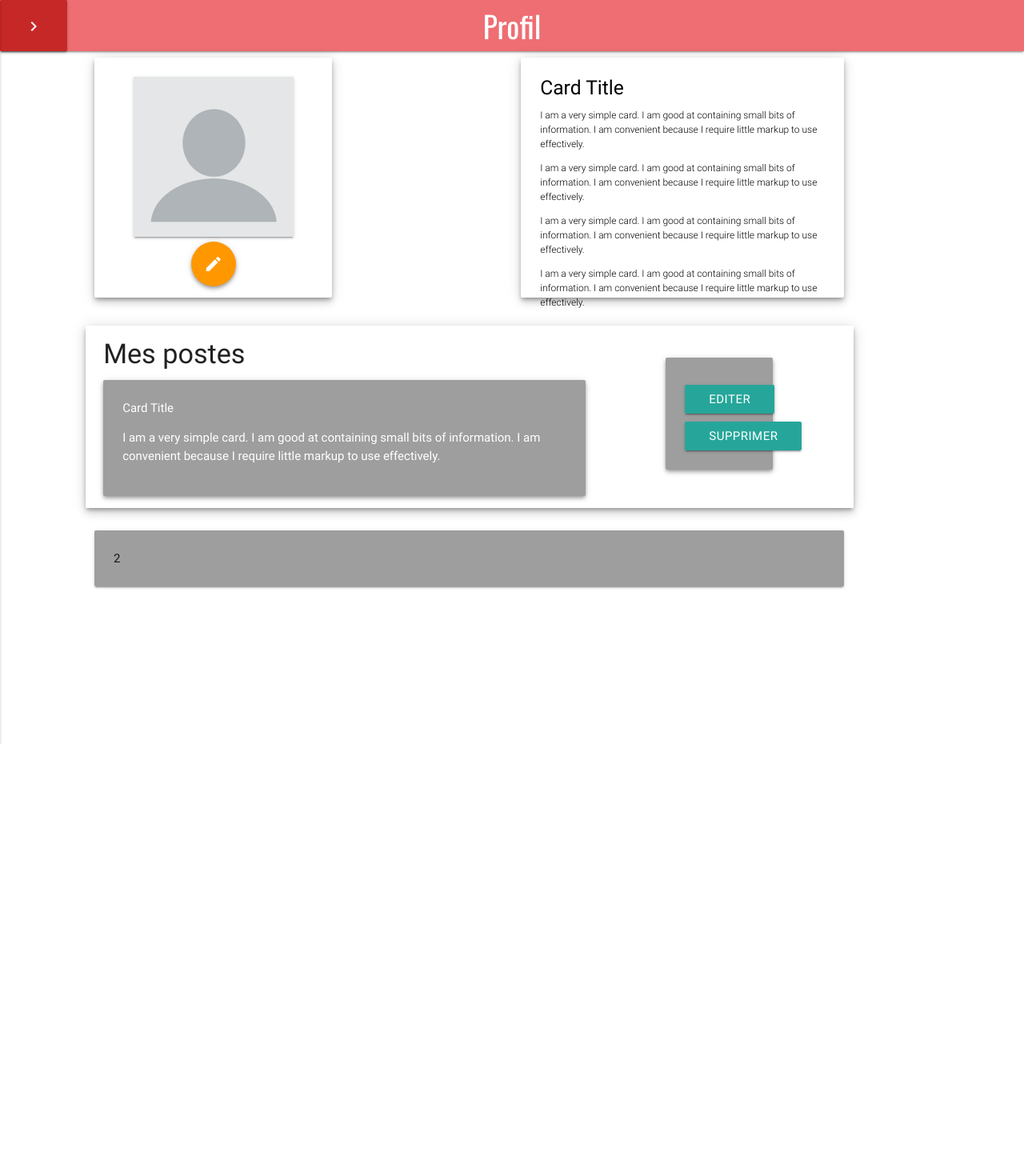
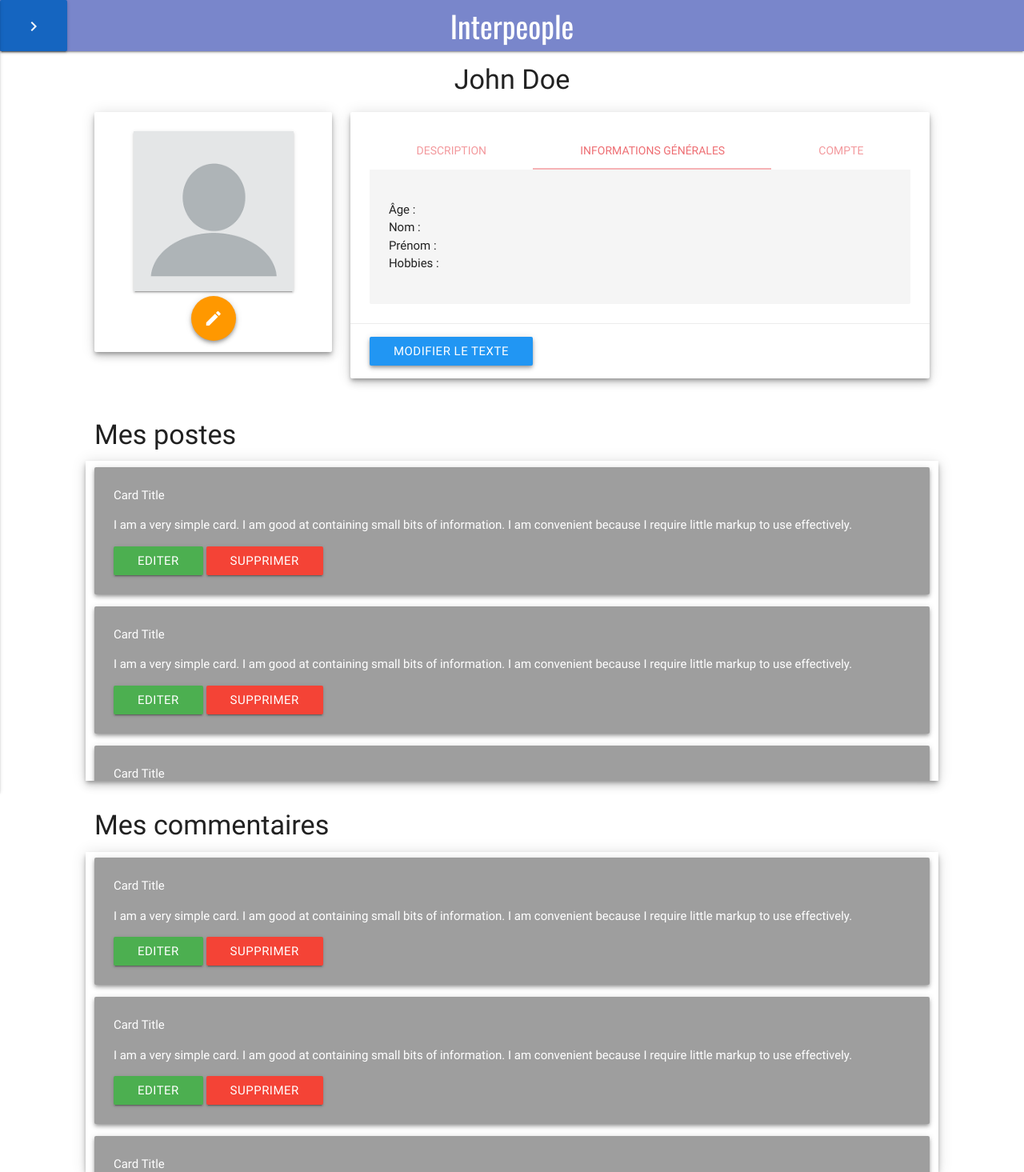
Before and after one commit to Moustick95/Interpeople2, a PHP site: page /pageProfil.html in a window 1280 px wide. Shown: the whole page at 80% size. Before the commit the page ends 930 px from the top, so only its background shows below. Run offline with PHP 8.4, Linux system fonts and the light colour scheme; some libraries are stand-ins or nearby versions; some web fonts are replaced.

Commit message:
Amélioration de la pageProfil

```diff
--- a/css/styleProfil.css
+++ b/css/styleProfil.css
@@ -116,3 +116,15 @@ font-family: 'Roboto',sans-serif;
       font-size: 80%;
     }
   }
+
+  .editerPostes
+  {
+      margin-top: 6em;
+  }
+
+  .Postes
+  {
+    display: block;
+    height: 400px;
+    overflow-y: scroll;
+  }
--- a/pageProfil.html
+++ b/pageProfil.html
@@ -104,7 +104,7 @@
 
     <!-- Bouton Navbar -->
     <div  id="btnSide">
-        <a href="#" data-activates="slide-out" class="btn btn-large red darken-3 white-text waves-effect button-collapse" ><i class="material-icons" >chevron_right</i></a>
+        <a href="#" data-activates="slide-out" class="btn btn-large blue darken-3 white-text waves-effect button-collapse" ><i class="material-icons" >chevron_right</i></a>
     </div>
     <!-- Bouton Navbar -->
 
@@ -113,14 +113,19 @@
 
      <!-- Début Header -->
     <nav>
-        <div class="nav-wrapper" id="navTop">
-            <a href="#" class="brand-logo center" id="titreNav">Profil</a>
+        <div class="nav-wrapper indigo lighten-2" id="navTop">
+            <a href="#" class="brand-logo center" id="titreNav">Interpeople</a>
         </div>
     </nav>
      <!-- Fin Header -->
 
     <!--  Ligne 1 -->
     <div class="row">
+
+        <div class="col s12">
+                <h4 class="center-align">John Doe</h4>
+        </div>
+
 
         <!-- Image Profil -->
         <div class="col s3 offset-s1 ">
@@ -134,18 +139,42 @@
         <!-- Image Profil -->
 
         <!-- Description Utilisateur -->
-        <div class="col s4 offset-s2 ">
-            <div class="card-panel white z-depth-3 hauteur">
-                <div class="card-content black-text">
-                    <span class="card-title " id="titreCarte"> <h5>Card Title</h5></span>
-                        <p class="flow-text texteProfil">I am a very simple card. I am good at containing small bits of information.
-                            I am convenient because I require little markup to use effectively.</p>
-                            <p class="flow-text texteProfil">I am a very simple card. I am good at containing small bits of information.
-                                    I am convenient because I require little markup to use effectively.</p>
-                        <p class="flow-text texteProfil">I am a very simple card. I am good at containing small bits of information.
-                        I am convenient because I require little markup to use effectively.</p>
-                        <p class="flow-text texteProfil">I am a very simple card. I am good at containing small bits of information.
-                                I am convenient because I require little markup to use effectively.</p>
+                    <div class="col s12 m7">
+                            <div class="card horizontal z-depth-3">
+                              <div class="card-stacked">
+                                <div class="card-content">
+                                        <div class="card-tabs">
+                                                <ul class="tabs tabs-fixed-width">
+                                                  <li class="tab"><a href="#test4">Description</a></li>
+                                                  <li class="tab"><a class="active" href="#test5">Informations générales</a></li>
+                                                  <li class="tab"><a href="#test6">Compte</a></li>
+                                                </ul>
+                                              </div>
+                                              <div class="card-content grey lighten-4">
+                                                <div id="test4">Lorem ipsum dolor sit amet, consectetur adipisicing elit.
+                                                        Lorem ipsum dolor sit amet, consectetur adipisicing elit.
+                                                </div>
+                                                <div id="test5">
+                                                    <ul class="">
+                                                        <li >Âge  : </li>
+                                                        <li >Nom : </li>
+                                                        <li >Prénom :</li>
+                                                        <li >Hobbies : </li>
+                                                    </ul>
+
+                                                </div>
+                                                <div id="test6">
+                                                    <ul class="">
+                                                        <li class="btn red">Changer de mot passe  </li>
+
+                                                    </ul>
+
+                                                </div>
+                                              </div>
+                                </div>
+                                <div class="card-action">
+                                    <button class="btn blue waves-effect z-depth-2">Modifier le texte</button>
+                                </div>
                               </div>
                             </div>
                           </div>
@@ -157,33 +186,81 @@
 
     <!--  Ligne 2 -->
     <div class="row">
+        <div class="col offset-s1">
+                <h4>Mes postes</h4>
+        </div>
         <!-- Postes Utilisateurs -->
-        <div class="col s9 offset-s1 white z-depth-3 ">
-            <div class="col s8" >
-                <h4>Mes postes</h4>
+        <div class="col s10 offset-s1 white z-depth-3 Postes">
+
+                <div>
                         <div class="card-panel grey z-depth-2">
                                 <div class="card-content white-text">
-                            <span class="card-title">Card Title</span>
+                                    <span class="card-title ">Card Title</span>
                                     <p>I am a very simple card. I am good at containing small bits of information.
                                     I am convenient because I require little markup to use effectively.</p>
+                                        <button class="btn green waves-effect waves-light" >Editer</button>
+                                        <button class="btn red waves-effect waves-light" >Supprimer</button>
                                 </div>
                         </div>
+                        <div class="card-panel grey z-depth-2">
+                                <div class="card-content white-text">
+                                    <span class="card-title ">Card Title</span>
+                                    <p>I am a very simple card. I am good at containing small bits of information.
+                                    I am convenient because I require little markup to use effectively.</p>
+                                        <button class="btn green waves-effect waves-light" >Editer</button>
+                                        <button class="btn red waves-effect waves-light" >Supprimer</button>
                                 </div>
-            <div class=" col s2 offset-s1 center-align " >
-                <div class="card-panel grey z-depth-2" style="margin-top:30%;">
-                    <button class="btn waves-effect waves-light" style="margin-top:10px;">Editer</button>
-                    <button class="btn waves-effect waves-light" style="margin-top:10px;">Supprimer</button>
+                        </div>
+                        <div class="card-panel grey z-depth-2">
+                                <div class="card-content white-text">
+                                    <span class="card-title ">Card Title</span>
+                                    <p>I am a very simple card. I am good at containing small bits of information.
+                                    I am convenient because I require little markup to use effectively.</p>
+                                        <button class="btn green waves-effect waves-light" >Editer</button>
+                                        <button class="btn red waves-effect waves-light" >Supprimer</button>
+                                </div>
                         </div>
                 </div>
         </div>
         <!-- Postes Utilisateurs -->
 
+
+
     </div>
     <!-- Fin Ligne 2 -->
 
     <div class="row">
-        <div class="col s9 offset-s1">
-            <div class="card-panel grey">2</div>
+            <div class="col offset-s1">
+                    <h4>Mes commentaires</h4>
+            </div>
+            <div class="col s10 offset-s1 white z-depth-3 Postes">
+                            <div class="card-panel grey z-depth-2">
+                                    <div class="card-content white-text">
+                                        <span class="card-title ">Card Title</span>
+                                        <p>I am a very simple card. I am good at containing small bits of information.
+                                        I am convenient because I require little markup to use effectively.</p>
+                                            <button class="btn green waves-effect waves-light" >Editer</button>
+                                            <button class="btn red waves-effect waves-light" >Supprimer</button>
+                                    </div>
+                            </div>
+                            <div class="card-panel grey z-depth-2">
+                                    <div class="card-content white-text">
+                                        <span class="card-title ">Card Title</span>
+                                        <p>I am a very simple card. I am good at containing small bits of information.
+                                        I am convenient because I require little markup to use effectively.</p>
+                                            <button class="btn green waves-effect waves-light" >Editer</button>
+                                            <button class="btn red waves-effect waves-light" >Supprimer</button>
+                                    </div>
+                            </div>
+                            <div class="card-panel grey z-depth-2">
+                                    <div class="card-content white-text">
+                                        <span class="card-title ">Card Title</span>
+                                        <p>I am a very simple card. I am good at containing small bits of information.
+                                        I am convenient because I require little markup to use effectively.</p>
+                                            <button class="btn green waves-effect waves-light" >Editer</button>
+                                            <button class="btn red waves-effect waves-light" >Supprimer</button>
+                                    </div>
+                            </div>
                     </div>
     </div>
 
```
Lines whose indentation alone changed are shown as unchanged.
